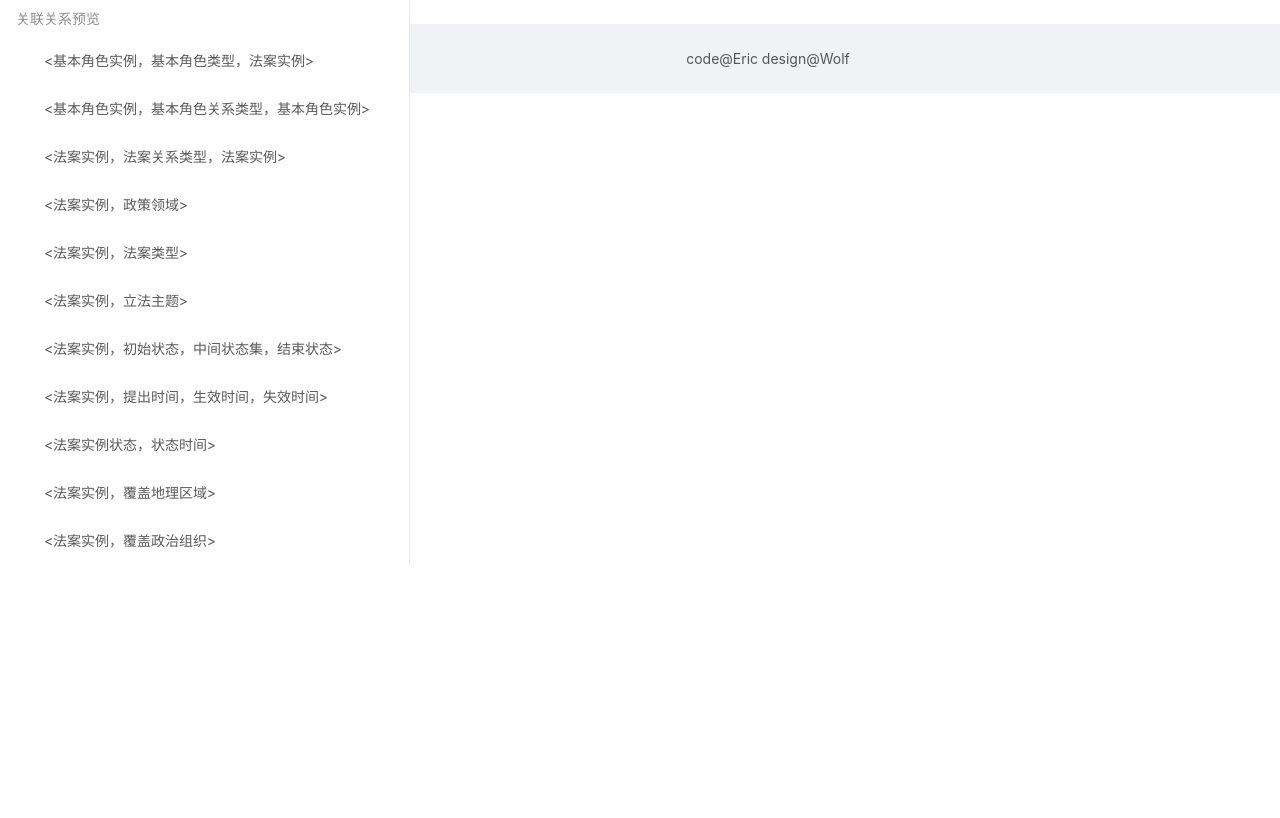
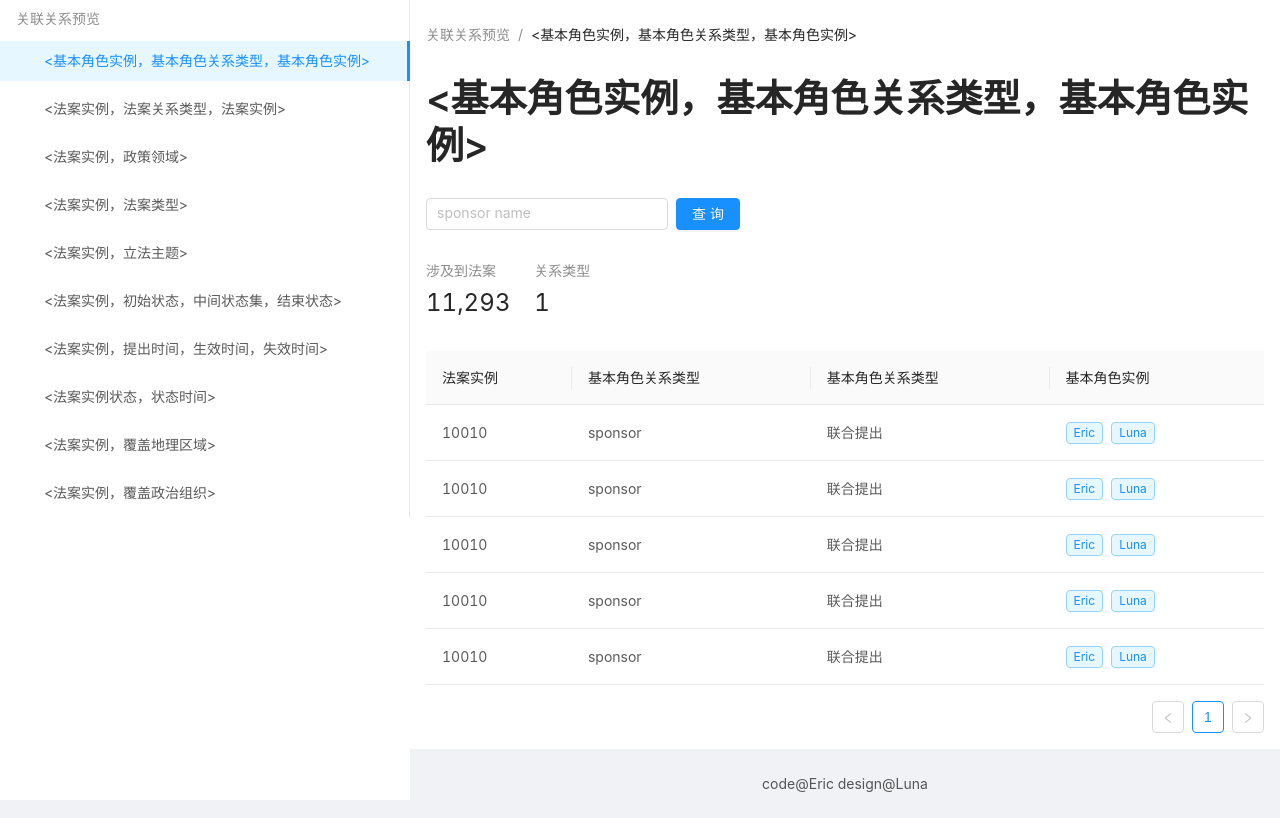
Before and after one commit to a896853205/safety-legislation-com, a React (Create React App) app: page / in a window 1280 px wide. Built offline with nearby package versions, Linux system fonts and the light colour scheme.

Commit message:
feat: 完成基本角色实例和基本角色实例之间的关系的页面样式

```diff
--- a/src/App.tsx
+++ b/src/App.tsx
@@ -2,6 +2,7 @@ import React from 'react';
 import { Layout } from 'antd';
 import styled from 'styled-components';
 import Menu from '@src/Menu';
+import SponsorAndCosponsor from '@src/relationship/Sponsor-and-cosponsor';
 
 const { Content, Footer, Sider } = Layout;
 
@@ -13,7 +14,7 @@ const MySider = styled(Sider)`
 `;
 
 const ContentLayout = styled(Layout)`
-  margin-left: 256px;
+  margin-left: 410px;
   background: #fff;
 `;
 
@@ -35,8 +36,10 @@ export default () => {
       </MySider>
 
       <ContentLayout>
-        <MyContent></MyContent>
-        <MyFooter>code@Eric design@Wolf</MyFooter>
+        <MyContent>
+          <SponsorAndCosponsor />
+        </MyContent>
+        <MyFooter>code@Eric design@Luna</MyFooter>
       </ContentLayout>
     </Layout>
   );
--- a/src/Menu.tsx
+++ b/src/Menu.tsx
@@ -12,11 +12,8 @@ const MenuSpan = styled.span`
 `;
 export default () => {
   return (
-    <MyMenu theme='light' mode='inline'>
+    <MyMenu theme='light' mode='inline' defaultSelectedKeys={['2']}>
       <Menu.ItemGroup key='g1' title='关联关系预览'>
-        <Menu.Item key='1'>
-          <MenuSpan>&lt;基本角色实例，基本角色类型，法案实例&gt;</MenuSpan>
-        </Menu.Item>
         <Menu.Item key='2'>
           <MenuSpan>&lt;基本角色实例，基本角色关系类型，基本角色实例&gt;</MenuSpan>
         </Menu.Item>
--- /dev/null
+++ b/src/relationship/Sponsor-and-cosponsor.tsx
@@ -0,0 +1,117 @@
+import React from 'react';
+import {
+  Breadcrumb,
+  Typography,
+  AutoComplete,
+  Button,
+  Space,
+  Input,
+  Tag,
+  Table,
+  Statistic
+} from 'antd';
+
+import styled from 'styled-components';
+
+const { Title } = Typography;
+const { Column } = Table;
+
+const MarginBottom = styled.div`
+  margin-bottom: 30px;
+`;
+
+interface ICosponsor {
+  billNumber: string;
+  sponsor: string;
+  relationship: string;
+  cosponsor: string[];
+}
+
+export default () => {
+  let data: ICosponsor[] = [
+    {
+      billNumber: '10010',
+      sponsor: 'sponsor',
+      relationship: '联合提出',
+      cosponsor: ['Eric', 'Luna'],
+    },
+    {
+      billNumber: '10010',
+      sponsor: 'sponsor',
+      relationship: '联合提出',
+      cosponsor: ['Eric', 'Luna'],
+    },
+    {
+      billNumber: '10010',
+      sponsor: 'sponsor',
+      relationship: '联合提出',
+      cosponsor: ['Eric', 'Luna'],
+    },
+    {
+      billNumber: '10010',
+      sponsor: 'sponsor',
+      relationship: '联合提出',
+      cosponsor: ['Eric', 'Luna'],
+    },
+    {
+      billNumber: '10010',
+      sponsor: 'sponsor',
+      relationship: '联合提出',
+      cosponsor: ['Eric', 'Luna'],
+    },
+  ];
+
+  return (
+    <>
+      <MarginBottom>
+        <Breadcrumb>
+          <Breadcrumb.Item>关联关系预览</Breadcrumb.Item>
+          <Breadcrumb.Item>
+            &lt;基本角色实例，基本角色关系类型，基本角色实例&gt;
+          </Breadcrumb.Item>
+        </Breadcrumb>
+      </MarginBottom>
+      <MarginBottom>
+        <Title>&lt;基本角色实例，基本角色关系类型，基本角色实例&gt;</Title>
+      </MarginBottom>
+      <MarginBottom>
+        <Space>
+          <AutoComplete
+            onChange={() => {}}
+            onSelect={() => {}}
+            placeholder='sponsor name'>
+            <Input />
+          </AutoComplete>
+          <Button type='primary'>查询</Button>
+        </Space>
+      </MarginBottom>
+      <MarginBottom>
+        <Space size='large'>
+          <Statistic title='涉及到法案' value={11293} />
+          <Statistic title='关系类型' value={1} />
+        </Space>
+      </MarginBottom>
+      <Table dataSource={data}>
+        <Column title='法案实例' dataIndex='billNumber' key='billNumber' />
+        <Column title='基本角色关系类型' dataIndex='sponsor' key='sponsor' />
+        <Column
+          title='基本角色关系类型'
+          dataIndex='relationship'
+          key='relationship'
+        />
+        <Column
+          title='基本角色实例'
+          dataIndex='cosponsor'
+          key='cosponsor'
+          render={(_text, record: ICosponsor) => (
+            <span>
+              {record.cosponsor.map(item => (
+                <Tag color='blue'>{item}</Tag>
+              ))}
+            </span>
+          )}
+        />
+      </Table>
+    </>
+  );
+};
```
